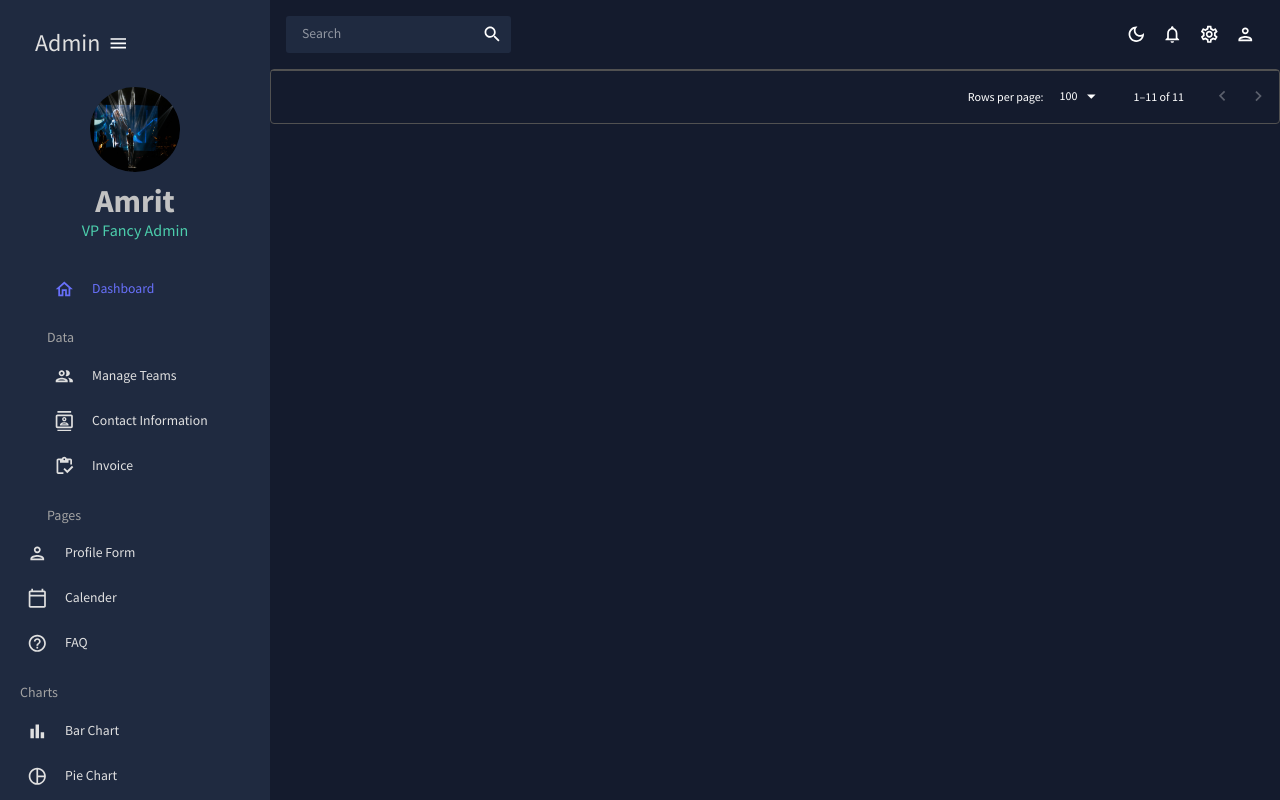
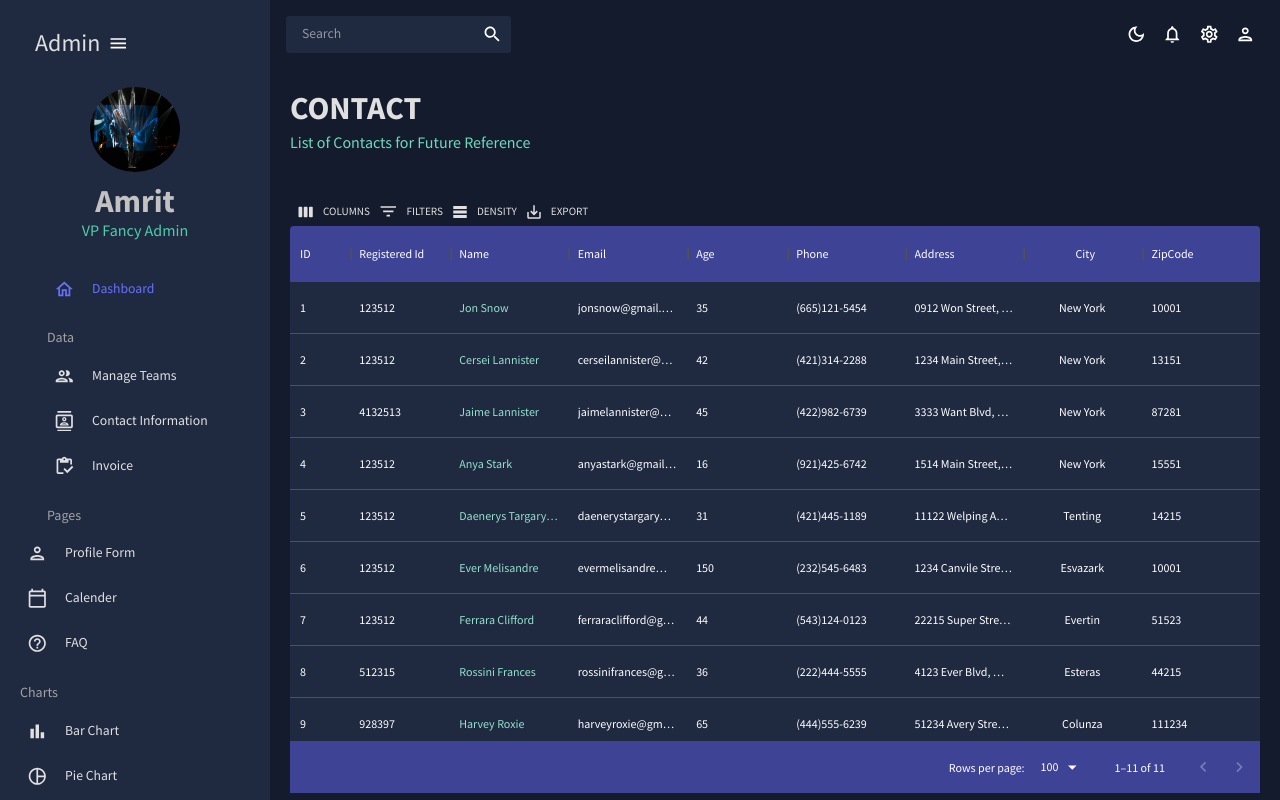
Before and after one commit to Ayush-Pyakurel/React-admin-dashboard, a React (Create React App) app: page /contacts in a window 1280 px wide. Built offline with nearby package versions, Linux system fonts and the light colour scheme.

Commit message:
Contact page with the data table custom styles to MUI data grid table

```diff
--- a/src/scenes/contacts/Contacts.jsx
+++ b/src/scenes/contacts/Contacts.jsx
@@ -1,24 +1,98 @@
-import React from 'react'
+import React from "react";
 import { useTheme, Box } from "@mui/material";
 import { DataGrid, GridToolbar } from "@mui/x-data-grid";
 import { tokens } from "../../theme";
 import { mockDataContacts } from "../../data/mockData";
 import Header from "../../components/Header";
+import { borderBottom } from "@mui/system";
 
 const Contacts = () => {
-
-  const theme = useTheme()
-  const colors = tokens(theme.palette.mode)
+  const theme = useTheme();
+  const colors = tokens(theme.palette.mode);
 
   const columns = [
-    {field: 'id'}
-  ]
+    { field: "id", headerName: "ID", flex: 0.5 },
+    { field: "registrarId", headerName: "Registered Id" },
+    {
+      field: "name",
+      headerName: "Name",
+      flex: 1,
+      cellClassName: "name-column--cell",
+    },
+    { field: "email", headerName: "Email", flex: 1 },
+    {
+      field: "age",
+      headerName: "Age",
+      type: "number",
+      headerAlign: "left",
+      align: "left",
+    },
+    {
+      field: "phone",
+      type: "number",
+      flex: 1,
+      headerName: "Phone",
+      headerAlign: "left",
+      align: "left",
+    },
+    { field: "address", headerName: "Address", flex: 1 },
+    {
+      field: "city",
+      headerName: "City",
+      flex: 1,
+      align: "center",
+      headerAlign: "center",
+    },
+    { field: "zipCode", headerName: "ZipCode", flex: 1 },
+  ];
 
   return (
-    <Box>
-      <DataGrid rows={mockDataContacts} columns={columns}/>
+    <Box m="20px">
+      <Header
+        title="CONTACT"
+        subtitle="List of Contacts for Future Reference"
+      />
+      <Box
+        height="75vh"
+        m="40px 0 0 0"
+        sx={{
+          "& .MuiDataGrid-root": {
+            border: "none",
+          },
+          "& .MuiDataGrid-cell": {
+            borderBottom: "none",
+          },
+          "& .MuiDataGrid-virtualScroller": {
+            backgroundColor: colors.primary[400],
+          },
+          "& .MuiDataGrid-columnHeaders": {
+            backgroundColor: colors.blueAccent[700],
+            borderBottom: "none",
+          },
+          "& .name-column--cell": {
+            color: colors.greenAccent[300],
+          },
+          "& .MuiDataGrid-footerContainer": {
+            borderTop: "none",
+            backgroundColor: colors.blueAccent[700],
+          },
+          //to make the toolbar visible; not visible if this style is not added because of similar color in background
+          "& .MuiDataGrid-toolbarContainer .MuiButton-text": {
+            color: `${colors.grey[100]} !important`,
+          },
+          "& .MuiCheckbox-root": {
+            color: `${colors.greenAccent[200]} !important`,
+          },
+        }}
+      >
+        <DataGrid
+          rows={mockDataContacts}
+          columns={columns}
+          components={{ Toolbar: GridToolbar }}
+        />
+      </Box>
     </Box>
-  )
-}
+  );
+};
 
-export default Contacts
+export default Contacts;
```
